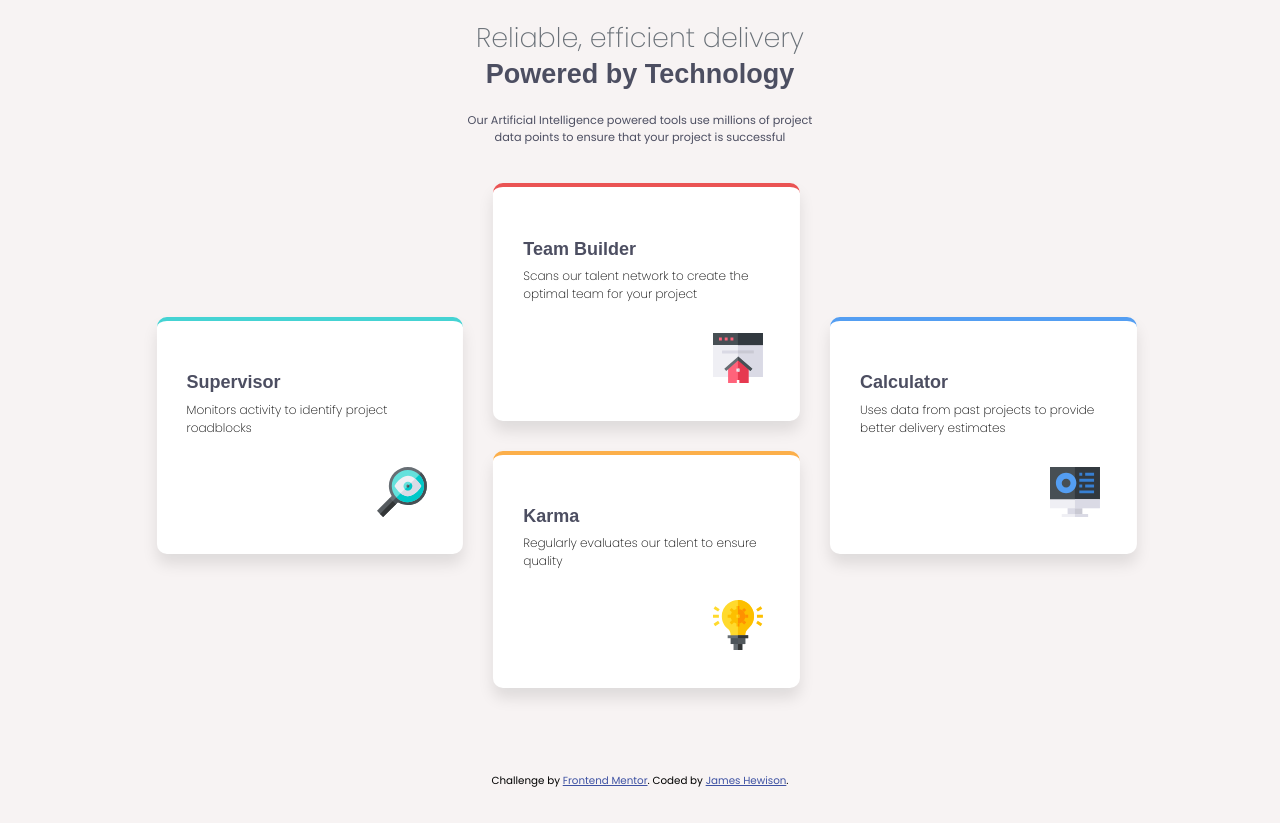
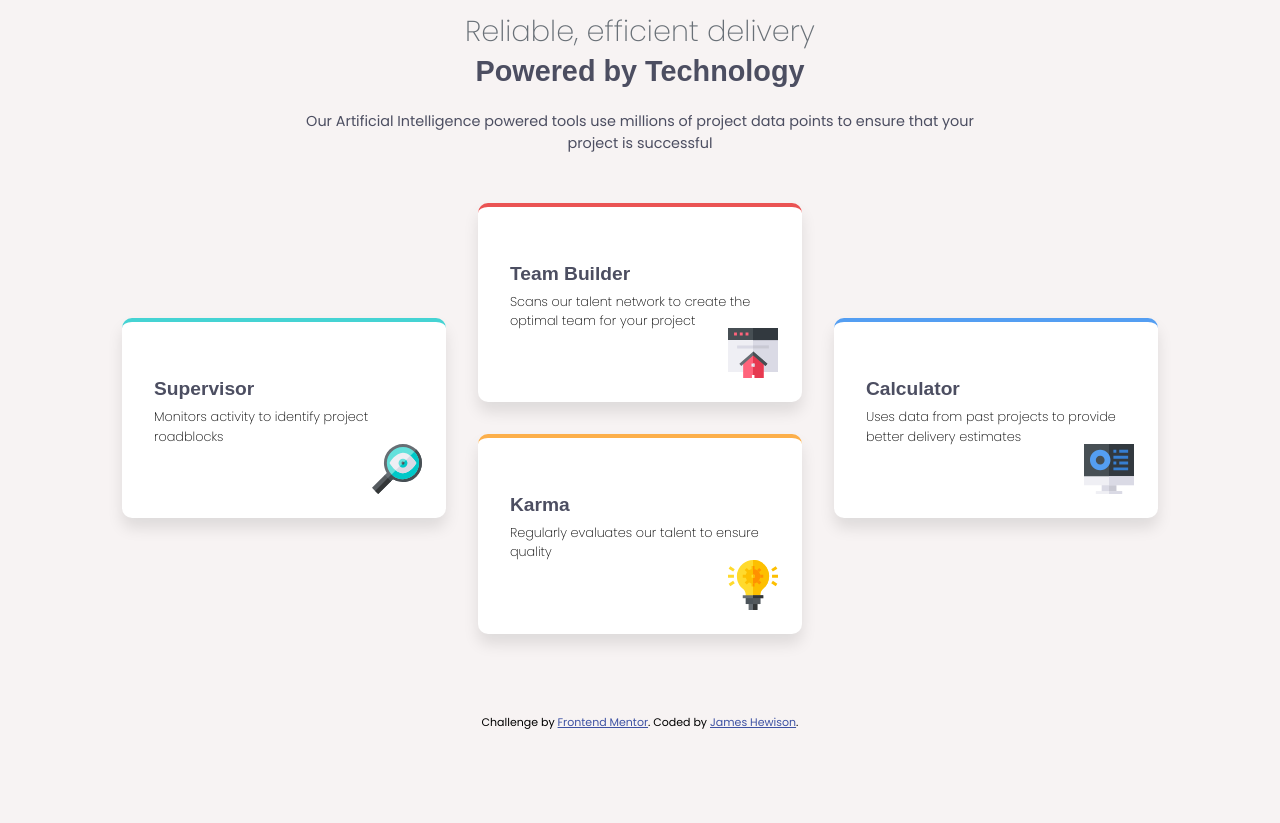
Before and after one commit to NorthernKnight87/four-card-feature-section-master, a plain HTML site: page index.html in a window 1280 px wide. Drawn offline with Linux system fonts and the light colour scheme; files whose address does not match are found by name; a web font is replaced by a local one.

Commit message:
Added comments for readability and removed transform attribute which was damaging the layout

```diff
--- a/index.css
+++ b/index.css
@@ -19,34 +19,36 @@
   font-style: normal;
 }
 
-body {
-  margin: 0 auto;
-  padding: 0;
-  font-family: "Poppins", sans-serif;
-  background-color: hsl(0, 18%, 96%);
-  width: 24.438rem;
-}
-
+/* Global Styles */
 html {
   scroll-behavior: smooth;
   font-size: 0.938rem;
 }
 
+body {
+  margin: 0;
+  padding: 0;
+  font-family: "Poppins", sans-serif;
+  background-color: hsl(0, 18%, 96%);
+  width: 100%;
+}
+
+/* Intro Section */
 .page_intro {
   text-align: center;
-  margin: 0.8rem;
+  margin: 1rem auto;
+  padding: 0 1rem;
+  max-width: 600px;
 }
 
 .page_intro h1 {
   font-size: 1.8rem;
-  font-family: "Poppins", sans-serif;
   font-weight: 200;
   color: hsl(212, 6%, 44%);
   margin-bottom: 0.5rem;
 }
 
 .page_intro h2 {
-  font-family: "Poppins", sans-serif;
   font-weight: 600;
   color: hsl(234, 12%, 34%);
   font-size: 1.8rem;
@@ -55,12 +57,12 @@ html {
 
 .page_intro p {
   font-size: 1.2rem;
-  font-family: "Poppins", sans-serif;
   font-weight: 400;
   color: hsl(234, 12%, 34%);
   margin-top: 1.5rem;
 }
 
+/* Headings */
 h3 {
   font-size: 1.2rem;
   font-weight: 600;
@@ -69,37 +71,44 @@ h3 {
   margin-bottom: 0.5rem;
 }
 
+/* Cards Layout */
 .cards {
   display: flex;
   flex-direction: column;
   align-items: center;
-  font-family: "Poppins", sans-serif;
+  max-width: 1100px;
+  margin: 0 auto;
+  padding: 1rem;
+  gap: 2rem;
 }
 
+/* Individual Cards */
 .feature_card {
+  position: relative;
   display: flex;
   flex-direction: column;
   align-items: flex-start;
   border-radius: 10px;
   background-color: hsl(0, 0%, 100%);
   box-shadow: 0 10px 15px rgba(0, 0, 0, 0.1);
-  padding: 1rem 1.5rem 5rem 1.5rem;
-  margin-bottom: 2rem;
-  width: 80%;
+  padding: 1.5rem 1.5rem 4.5rem 1.5rem;
+  width: 100%;
+  max-width: 350px;
   font-weight: 200;
   font-size: 0.9rem;
 }
 
+/* Card Icons */
 .feature_card img {
-  position: relative;
-  left: 150px;
-  top: 30px;
+  position: absolute;
+  bottom: 1.5rem;
+  right: 1.5rem;
   width: 50px;
 }
 
+/* Card Borders */
 #supervisor_card {
   border-top: 4px solid hsl(180, 62%, 55%);
-  margin-top: 3rem;
 }
 
 #team_card {
@@ -114,10 +123,9 @@ h3 {
   border-top: 4px solid hsl(212, 86%, 64%);
 }
 
+/* Footer */
 .footer {
   margin-top: 3rem;
-  position: relative;
-  bottom: 0.313rem;
   text-align: center;
   width: 100%;
 }
@@ -126,62 +134,55 @@ h3 {
   font-size: 0.688rem;
   text-align: center;
 }
+
 .attribution a {
   color: hsl(228, 45%, 44%);
 }
 
+/* Tablet & Desktop Layout */
 @media only screen and (min-width: 768px) {
+  html {
+    font-size: 1rem;
+  }
 
   .page_intro {
-    margin: 1.5rem auto;
+    max-width: 700px;
   }
 
   .page_intro p {
-    font-size: 0.75rem;
-    width: 100%;
+    font-size: 0.9rem;
   }
+
   .cards {
     display: grid;
-    grid-template-areas: " supervisor team calculator "
-    "supervisor team calculator"
-    "supervisor karma calculator";
-    grid-template-columns: repeat(3, 100%);
-    grid-template-rows: repeat(3, auto);
+    grid-template-areas:
+      "supervisor team calculator"
+      "supervisor karma calculator";
+    grid-template-columns: repeat(3, 1fr);
+    grid-template-rows: auto auto;
     justify-items: center;
-    padding: 1rem 2rem;
-    box-sizing: border-box;
-    margin: 0 auto;
-    margin-bottom: 1rem;
     gap: 2rem;
-    width: 100%;
-    position: relative;
-    transform: translateX(-90%);
+    padding: 2rem;
   }
 
   #supervisor_card {
     grid-area: supervisor;
-    width: 100%;
-    margin-top: 0;
   }
 
   #team_card {
     grid-area: team;
-    width: 100%;
-    margin-bottom: 0;
   }
 
   #karma_card {
     grid-area: karma;
-    width: 100%;
   }
 
   #calculator_card {
     grid-area: calculator;
-    width: 100%;
-    margin-top: 0;
   }
 
   .feature_card {
+    max-width: 100%;
     padding: 2rem 2rem 4.5rem 2rem;
   }
 
```
